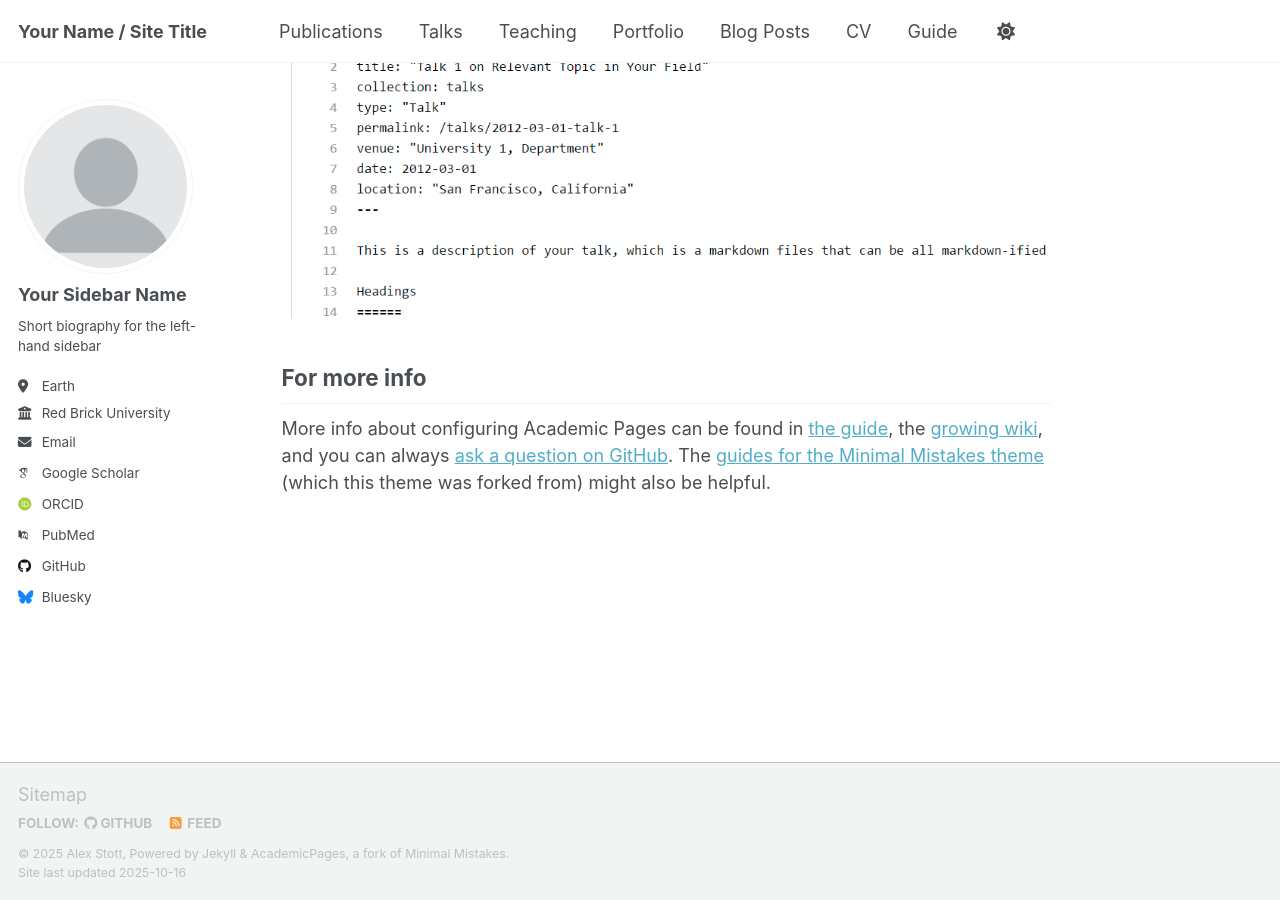
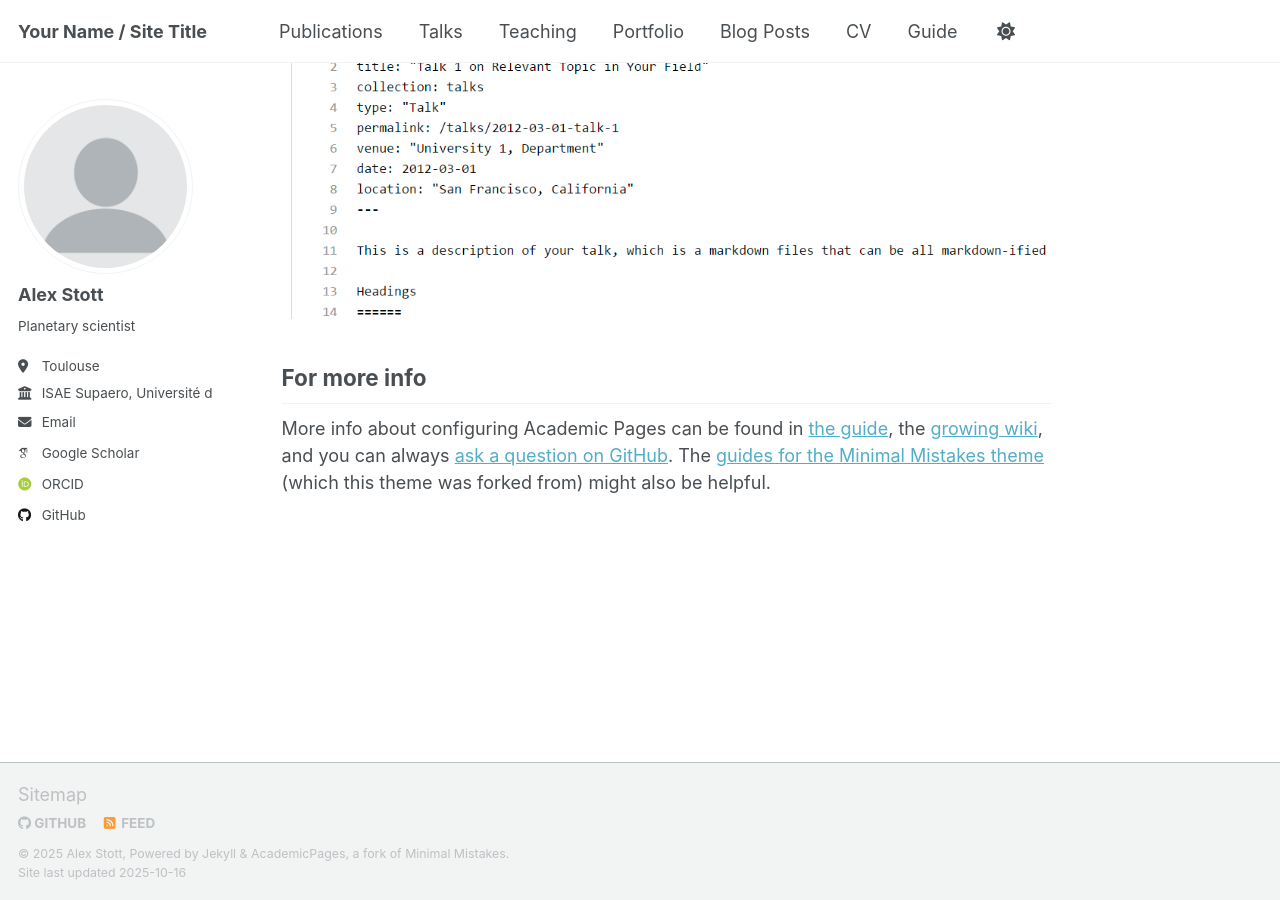
Before and after one commit to AlexStott/alexanderstott.github.io, a Jekyll site: the page built from _pages/about.md, in a window 1280 px wide and 900 px high, scrolled down 2880 px. Built offline with Jekyll 4.4.1, drawn with Linux system fonts in a browser that asks for light colours; some web fonts are replaced; a script that is not in the unit is left out.

Commit message:
Update _config.yml

```diff
--- a/_config.yml
+++ b/_config.yml
@@ -7,12 +7,12 @@
 # server process.
 
 # Basic Site Settings
-locale                   : "en-US"
+locale                   : "en-UK"
 site_theme               : "default" # Currently available options are "default", "air"
 title                    : "Your Name / Site Title"
 title_separator          : "-"
 name                     : &name "Alex Stott"
-description              : &description "Your Name's academic portfolio"   # Update this with a general description of your site, this is the default if not overridden by a page
+description              : &description "Alex Stott's personal website"   # Update this with a general description of your site, this is the default if not overridden by a page
 url                      : https://alexstott.github.io # The base hostname & protocol for your site e.g. "https://[your GitHub username].github.io",
                                                            # or if you already have some other page hosted on Github then use "https://[your GitHub username].github.io/[Your Repo Name]"
 baseurl                  : "" # the subpath of your site, e.g. "/blog"
@@ -24,23 +24,23 @@ repository               : "AlexStott/alexstott.github.io"
 author:
   # Biographic information
   avatar           : "profile.png"
-  name             : "Your Sidebar Name"
+  name             : "Alex Stott"
   pronouns         : # example: "she/her"
-  bio              : "Short biography for the left-hand sidebar"
-  location         : "Earth"
-  employer         : "Red Brick University"
+  bio              : "Planetary scientist"
+  location         : "Toulouse"
+  employer         : "ISAE Supaero, Université de Toulouse"
   uri              : # URL
-  email            : "none@example.org"
+  email            : "alexander.stott@isae-supaero.fr"
 
   # Academic websites
   academia         : # URL
   arxiv            : # URL - Update with the correct link to your profile
-  googlescholar    : "https://scholar.google.com/citations?user=PS_CX0AAAAAJ"
+  googlescholar    : "https://scholar.google.com/citations?user=2n2872EAAAAJ&hl=en"# https://scholar.google.com/citations?user=PS_CX0AAAAAJ"
   inspire-hep      : # URL
   impactstory      : # URL
-  orcid            : "http://orcid.org/yourorcidurl"
+  orcid            : "https://orcid.org/0000-0001-6121-705X" #http://orcid.org/yourorcidurl"
   semantic         : # URL
-  pubmed           : "https://www.ncbi.nlm.nih.gov/pubmed/?term=john+snow"
+  pubmed           : #"https://www.ncbi.nlm.nih.gov/pubmed/?term=john+snow"
   researchgate     : # URL
   scopus           : # URL
 
@@ -48,13 +48,13 @@ author:
   bitbucket        : # Username - Update with your username on the site
   codepen          : # Username
   dribbble         : # Username
-  github           : "academicpages"
+  github           : "AlexStott"
   kaggle           : # Username
   stackoverflow    : # User number or user number and name (i.e., use "1" or "1/jeff-atwood")
 
   # Social media
   artstation       : # Username
-  bluesky          : "bsky.app" # Replace this with you Bluesky username
+  bluesky          : # "bsky.app" # Replace this with you Bluesky username
   facebook         : # Username
   flickr           : # Username
   foursquare       : # Username
```
